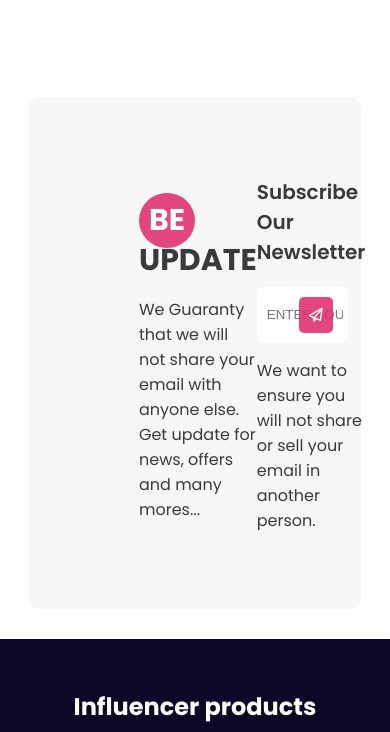
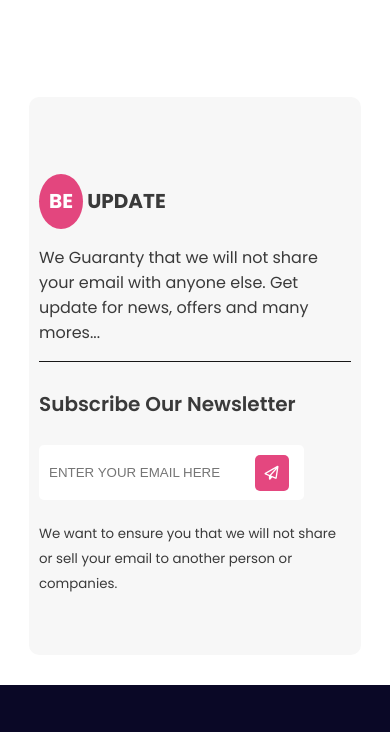
Before and after one commit to zaied15/influencer-gear, a plain HTML site: page index.html in a window 390 px wide. Shown: the part 5426-6158 px from the top of the page. Drawn offline with Linux system fonts and the light colour scheme.

Commit message:
bonus part mobile reponsive done

```diff
--- a/css/style.css
+++ b/css/style.css
@@ -227,7 +227,6 @@ body {
   text-transform: uppercase;
 }
 .subscribe-title span {
-  /* background: #fff296; */
   background: rgba(224, 44, 109, 0.87);
   display: inline-block;
   padding: 15px 10px;
@@ -244,6 +243,7 @@ body {
 .subscribe-form {
   width: 70%;
   position: relative;
+  margin-bottom: 20px;
 }
 .subscribe-form input {
   width: 100%;
@@ -265,6 +265,7 @@ body {
   font-weight: normal;
   border-radius: 5px;
 }
+
 /* -----------------------
     Footer Area CSS Style
 -------------------------- */
@@ -347,6 +348,45 @@ body {
     grid-template-columns: repeat(1, 1fr);
     grid-column-gap: 0px;
   }
+  /* Subscribe Newsletter Area Css Style for mobile devices */
+  .subscribe-area {
+    margin: 100px auto 30px auto;
+    width: 80%;
+    background: #f7f7f7 none repeat scroll 0 0;
+    border-radius: 10px;
+    padding: 10px;
+  }
+  .subscribe-content {
+    display: block;
+  }
+  .subscribe-text-area {
+    display: block;
+    width: 100%;
+    padding-left: 0;
+    border-bottom: 1px solid #181717;
+  }
+  .subscribe-title {
+    font-size: 20px;
+    line-height: 25px;
+    text-transform: uppercase;
+  }
+  .subscribe-title span {
+    background: rgba(224, 44, 109, 0.87);
+    display: inline-block;
+    padding: 15px 10px;
+    border-radius: 50%;
+    color: #fff;
+  }
+  .subscribe-form-area {
+    width: 100%;
+  }
+  .subscribe-form-title {
+    font-size: 20px;
+    font-weight: 600;
+  }
+  .subscribe-form {
+    width: 80%;
+  }
 }
 
 /* For devices with width between 481px and 768px, like larger phones and portrait tablets */
--- a/index.html
+++ b/index.html
@@ -214,15 +214,15 @@
             </div>
           </div>
           <div class="subscribe-form-area">
-            <p class="subscribe-form-title">Subscribe Our Newsletter</p>
+            <h4 class="subscribe-form-title">Subscribe Our Newsletter</h4>
             <form class="subscribe-form">
               <input type="email" placeholder="ENTER YOUR EMAIL HERE" />
               <button><i class="far fa-paper-plane"></i></button>
             </form>
-            <p>
-              We want to ensure you will not share or sell your email in another
-              person.
-            </p>
+            <small>
+              We want to ensure you that we will not share or sell your email to
+              another person or companies.
+            </small>
           </div>
         </div>
       </section>
```
